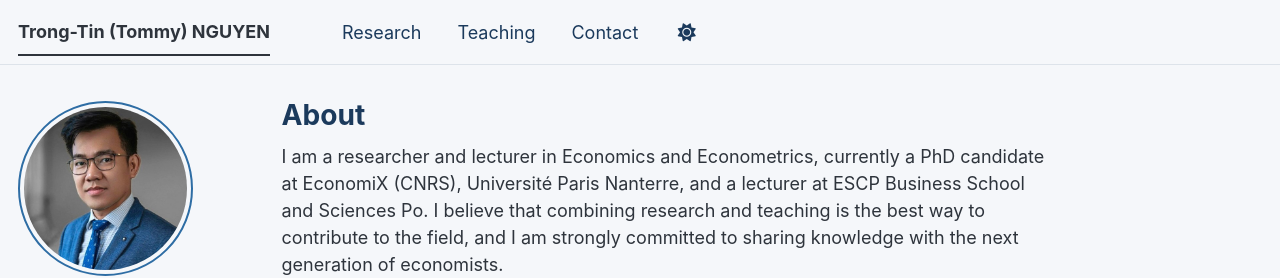
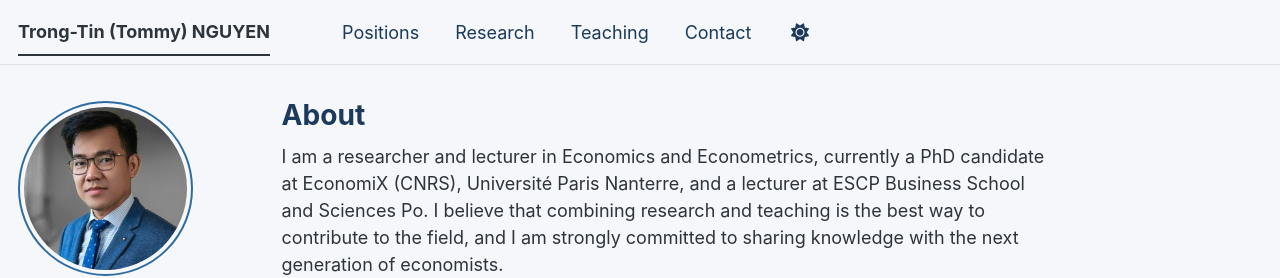
Before and after one commit to trongtin142/trongtin142.github.io, a Jekyll site: the page built from _pages/about.md, in a window 1280 px wide. Shown: the top 278 px of the page. Built offline with Jekyll 4.4.1, drawn with Linux system fonts in a browser that asks for light colours; a script bundle is joined from its source files by our own code; a style sheet for code colours, icons or effects is not loaded.

Commit message:
Add 'Positions' link to navigation

```diff
--- a/_data/navigation.yml
+++ b/_data/navigation.yml
@@ -2,6 +2,9 @@
 # The home page (About) is always reached by clicking the site title.
 
 main:
+  - title: "Positions"
+    url: /positions/
+
   - title: "Research"
     url: /publications/
 
```
